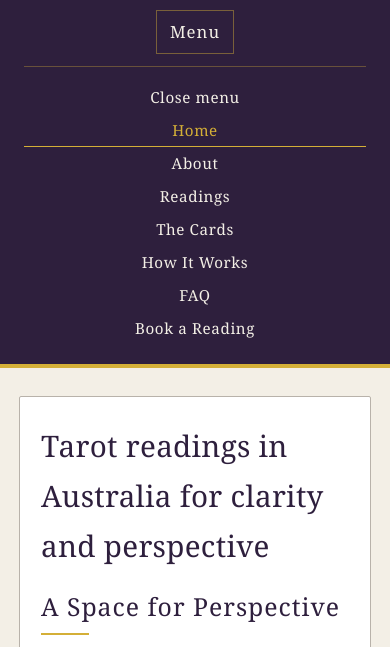
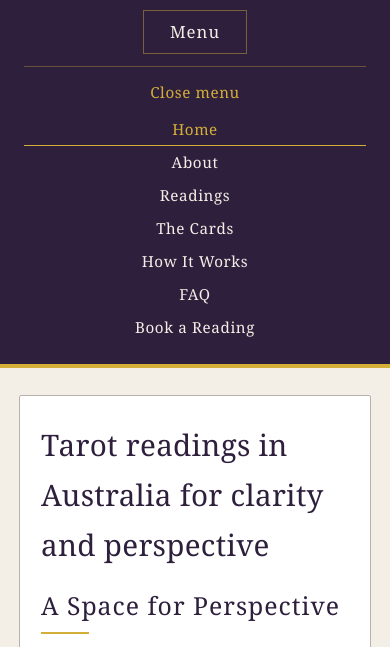
Before and after one commit to theclaritychamber/theclaritychamber.com, a plain HTML site: page index.html in a window 390 px wide. Both pictures are taken after a click on the button "Menu". Shown: the part 165-812 px from the top of the page. Drawn offline with Linux system fonts and the light colour scheme.

Commit message:
Hide Close menu in landscape desktop nav

```diff
--- a/css/fix-nav.css
+++ b/css/fix-nav.css
@@ -5,13 +5,15 @@
   min-height: 2.5rem;
 }
 
-header nav .nav-close {
-  display: none;
+header nav .nav-close,
+header nav a.nav-close {
+  display: none !important;
 }
 
 @media (max-width: 900px) {
-  header nav.is-open .nav-close {
-    display: block;
+  header nav.is-open .nav-close,
+  header nav.is-open a.nav-close {
+    display: block !important;
     color: #d4af37 !important;
     margin: 0.15rem 0 0.7rem;
     font-size: 0.95rem;
@@ -19,3 +21,10 @@ header nav .nav-close {
     text-decoration: none;
   }
 }
+
+@media (min-width: 901px) {
+  header nav .nav-close,
+  header nav a.nav-close {
+    display: none !important;
+  }
+}
--- a/js/nav.js
+++ b/js/nav.js
@@ -1,9 +1,26 @@
 (function () {
   var btn = document.querySelector(".nav-toggle");
   var nav = document.querySelector("header nav");
+
+  function addSheet(href, test) {
+    if (test && !document.querySelector(test)) return;
+    if (document.querySelector('link[href*="' + href.split("/").pop() + '"]')) return;
+    var link = document.createElement("link");
+    link.rel = "stylesheet";
+    link.href = href;
+    document.head.appendChild(link);
+  }
+  addSheet("css/fix-nav.css", "header");
+  addSheet("css/fix-cards.css", ".suits");
+  addSheet("css/fix-about.css", ".meet-loveleen");
+  addSheet("css/fix-hiw.css", ".hiw-page");
+
   if (btn && nav) {
     btn.textContent = "Menu";
     btn.setAttribute("aria-expanded", "false");
+    function mobile() {
+      return window.matchMedia("(max-width: 900px)").matches;
+    }
     var closer = nav.querySelector(".nav-close");
     if (!closer) {
       closer = document.createElement("a");
@@ -13,6 +30,7 @@
       nav.insertBefore(closer, nav.firstChild);
     }
     function setOpen(open) {
+      if (!mobile()) open = false;
       nav.classList.toggle("is-open", !!open);
       btn.setAttribute("aria-expanded", open ? "true" : "false");
       btn.textContent = "Menu";
@@ -25,19 +43,11 @@
       event.preventDefault();
       setOpen(false);
     });
+    window.addEventListener("resize", function () {
+      if (!mobile()) setOpen(false);
+    });
+    if (!mobile()) setOpen(false);
   }
-
-  function addSheet(href, test) {
-    if (!document.querySelector(test)) return;
-    if (document.querySelector('link[href*="' + href.split("/").pop() + '"]')) return;
-    var link = document.createElement("link");
-    link.rel = "stylesheet";
-    link.href = href;
-    document.head.appendChild(link);
-  }
-  addSheet("css/fix-cards.css", ".suits");
-  addSheet("css/fix-about.css", ".meet-loveleen");
-  addSheet("css/fix-hiw.css", ".hiw-page");
 
   var date = document.getElementById("booking-date");
   if (!date) return;
```
